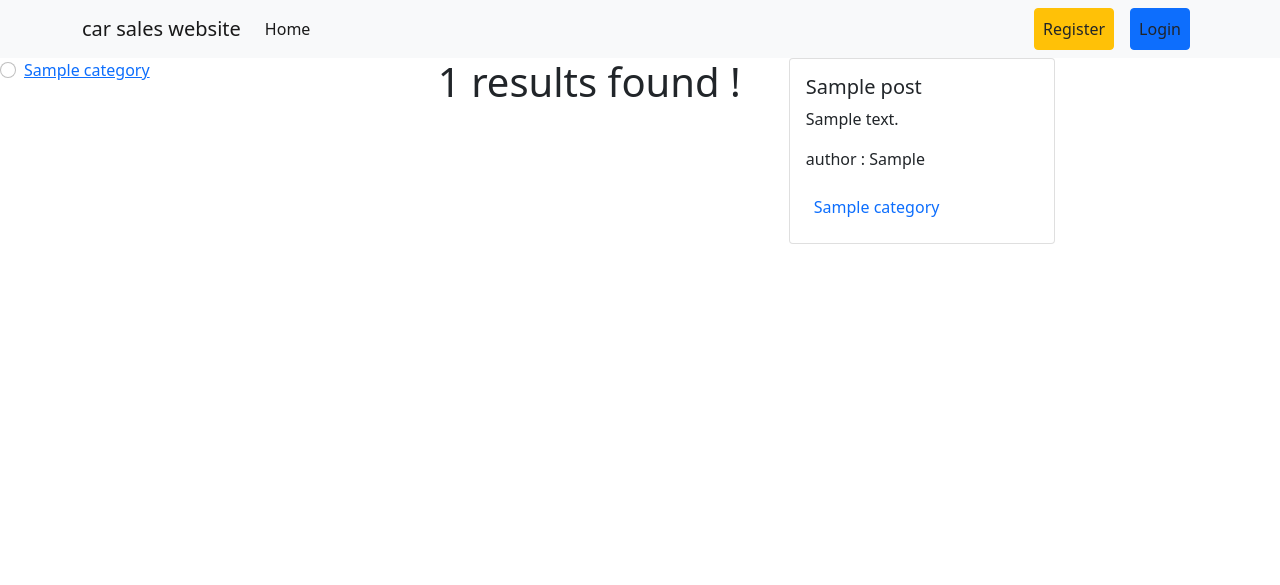
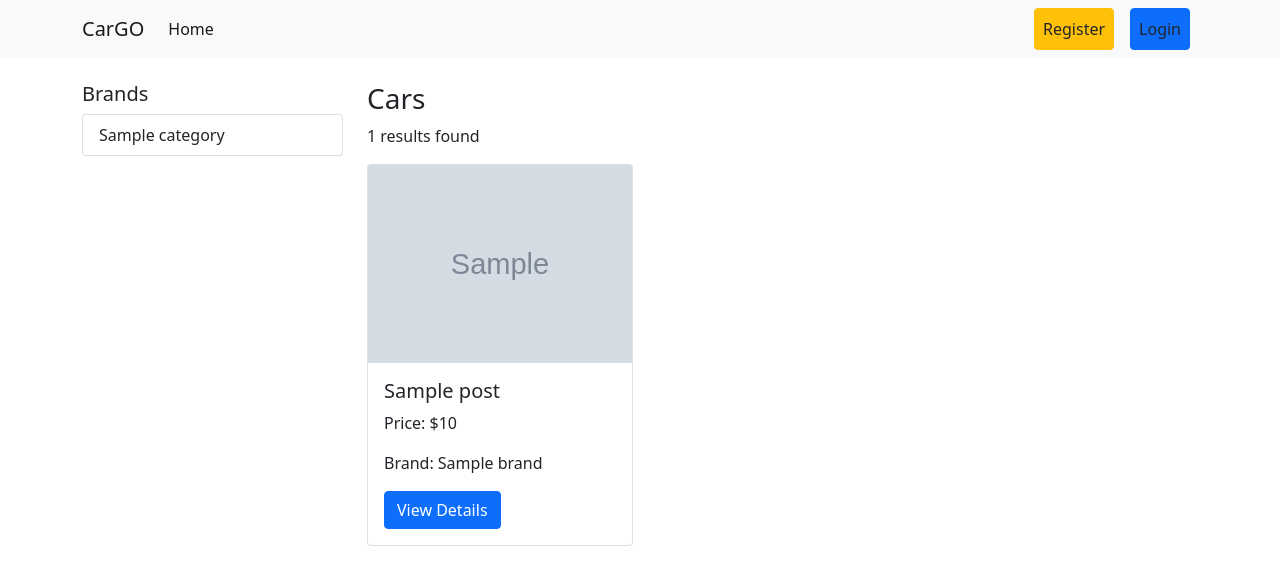
Before and after one commit to Imran-2022/CarGO, a Django app: template templates/home.html in a window 1280 px wide. Shown: the top 585 px of the page. Run offline with Django 3.2, Linux system fonts and the light colour scheme; the template is opened without the code that fills it: most values are stand-ins (such as "Sample title", 1, 10 or a date in 2020); grey boxes marked "Sample" are stand-in pictures.

Commit message:
showing car complete

```diff
--- a/author/urls.py
+++ b/author/urls.py
@@ -8,5 +8,4 @@ urlpatterns = [
     path('logout/',views.user_logout,name='user_logout'),
     path('profile/edit/',views.edit_profile,name='edit_profile'),
     path('profile/edit/pass_change/',views.pass_change,name='pass_change'),
-
 ]
--- a/author/views.py
+++ b/author/views.py
@@ -48,8 +48,8 @@ def user_login(request):
 
 @login_required
 def profile(request):
-    # data=Post.objects.all()
-    data=Post.objects.filter(author=request.user)
+    data=Post.objects.all()
+    # data=Post.objects.filter(author=request.user)
     return render(request, 'profile.html',{'data':data})
 
 
--- a/car_sales_website/views.py
+++ b/car_sales_website/views.py
@@ -8,7 +8,7 @@ def home(request,category_slug=None):
     # print(data)
     if category_slug is not None:
         category=Category.objects.get(slug=category_slug)
-        data = Post.objects.filter(category=category)
+        data = Post.objects.filter(brand=category)
 
     categories=Category.objects.all()
     return render(request,'home.html',{'data':data,'category':categories})
--- a/templates/base.html
+++ b/templates/base.html
@@ -18,7 +18,7 @@
   <body>
     <nav class="navbar navbar-expand-lg navbar-light bg-light">
       <div class="container">
-        <a class="navbar-brand" href="#">car sales website</a>
+        <a class="navbar-brand" href="#">CarGO</a>
         <button
           class="navbar-toggler"
           type="button"
@@ -41,12 +41,12 @@
               >
             </li>
 
-            {% if request.user.is_authenticated %}
+            {% comment %} {% if request.user.is_authenticated %}
 
             <li class="nav-item">
               <a class="nav-link" href="{% url 'add_post' %}">Add Post</a>
             </li>
-            {% endif %}
+            {% endif %} {% endcomment %}
           </ul>
           <div class="d-flex">
             <ul class="navbar-nav me-auto mb-2 mb-lg-0">
--- a/templates/home.html
+++ b/templates/home.html
@@ -1,45 +1,34 @@
-{% extends "base.html" %} {% block content %}
-
-<div class="d-flex flex-wrap">
-  <div class="col-2">
-    {% for i in category %}
-    <div class="form-check">
-      <input
-        class="form-check-input"
-        type="radio"
-        value="{{ i.id }}"
-        id="{{ i.id }}"
-        name="category"
-      />
-      <label class="form-check-label" for="{{ i.id }}">
-        <a href="{% url 'category_wise_post' i.slug %}">{{ i.name }} </a>
-      </label>
+{% extends "base.html" %}
+{% block content %}
+<div class="container py-4">
+  <div class="row">
+    <div class="col-md-3">
+      <h5>Brands</h5>
+      <div class="list-group">
+        {% for i in category %}
+          <a href="{% url 'category_wise_post' i.slug %}" class="list-group-item list-group-item-action">{{ i.name }}</a>
+        {% endfor %}
+      </div>
     </div>
-    {% endfor %}
-  </div>
-  <div class="col-10 d-flex flex-wrap justify-content-center gap-5">
-
-    <h1> {{data | length}} results found ! </h1>
-
-    {% for post in data %}
-
-    <div class="col-sm-3">
-      <div class="card">
-        <div class="card-body">
-          <h5 class="card-title">{{post.title}}</h5>
-          <p class="card-text">{{post.content}}</p>
-          <p>author : {{post.author.first_name}}</p>
-          <div class="p-2">
-            {% for category in post.category.all %}
-            <span class="text-primary">{{ category.name }}</span>
-            {% endfor %}
+    <div class="col-md-9">
+      <h3>Cars</h3>
+      <p>{{ data|length }} results found</p>
+      <div class="row row-cols-1 row-cols-md-3 g-3">
+        {% for post in data %}
+        <div class="col">
+          <div class="card h-100">
+            <img src="{{ post.image_url }}" class="card-img-top" alt="Car Image">
+            <div class="card-body">
+              <h5 class="card-title">{{ post.car_name }}</h5>
+              <p class="card-text">Price: ${{ post.car_price }}</p>
+              <p class="card-text">Brand: {{ post.brand.name }}</p>
+              <a href="#" class="btn btn-primary">View Details</a>
+            </div>
           </div>
         </div>
+        {% endfor %}
       </div>
     </div>
-
-    {% endfor %}
   </div>
 </div>
-
 {% endblock content %}
```
Also changed, not shown: cars/models.py (+10 -10 lines), cars/migrations/0002_remove_post_category_post_category.py (added), cars/migrations/0003_rename_category_post_brand_remove_post_author_and_more.py (added), cars/migrations/0004_remove_post_content_remove_post_created_at_and_more.py (added), db.sqlite3.
